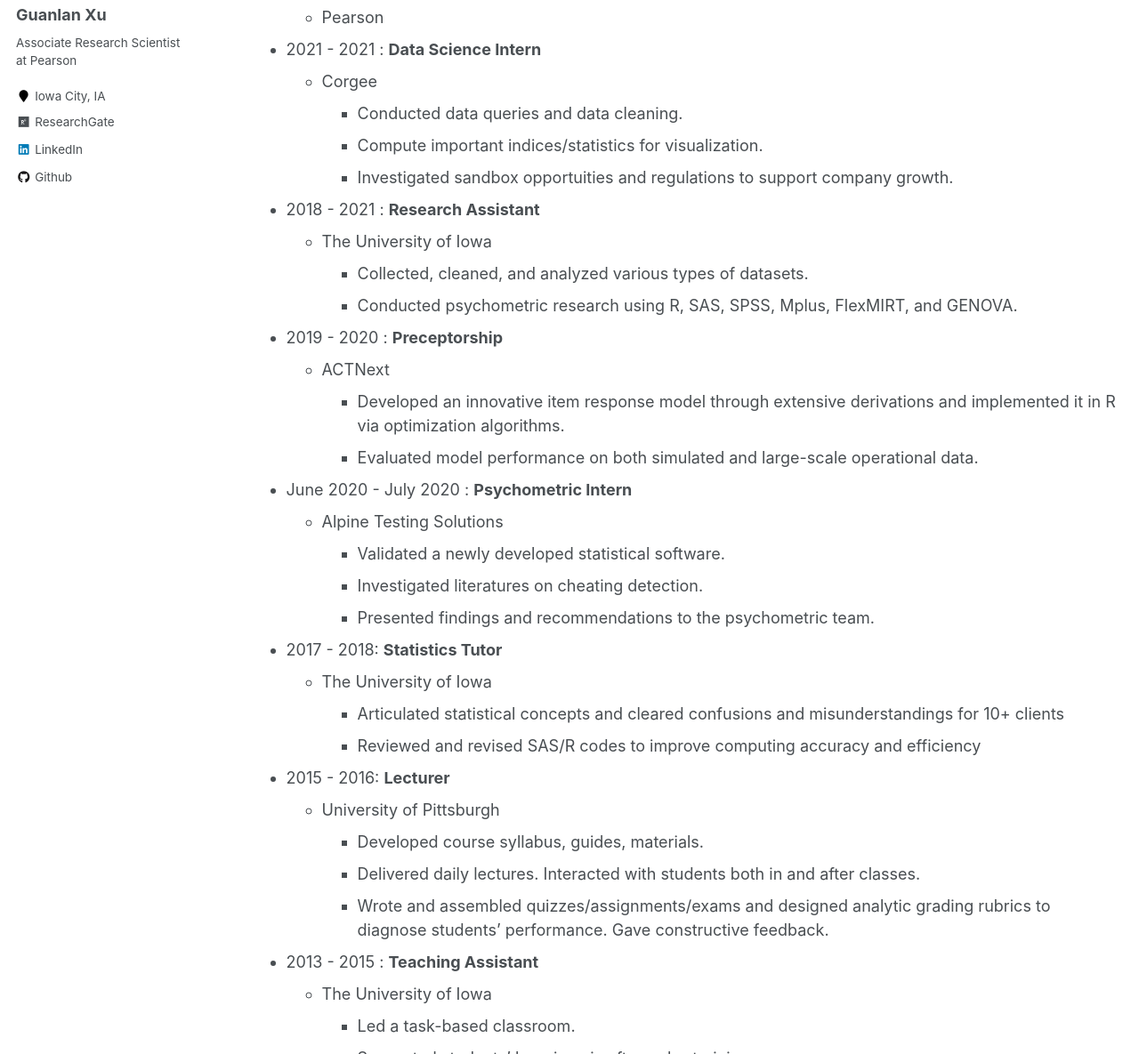
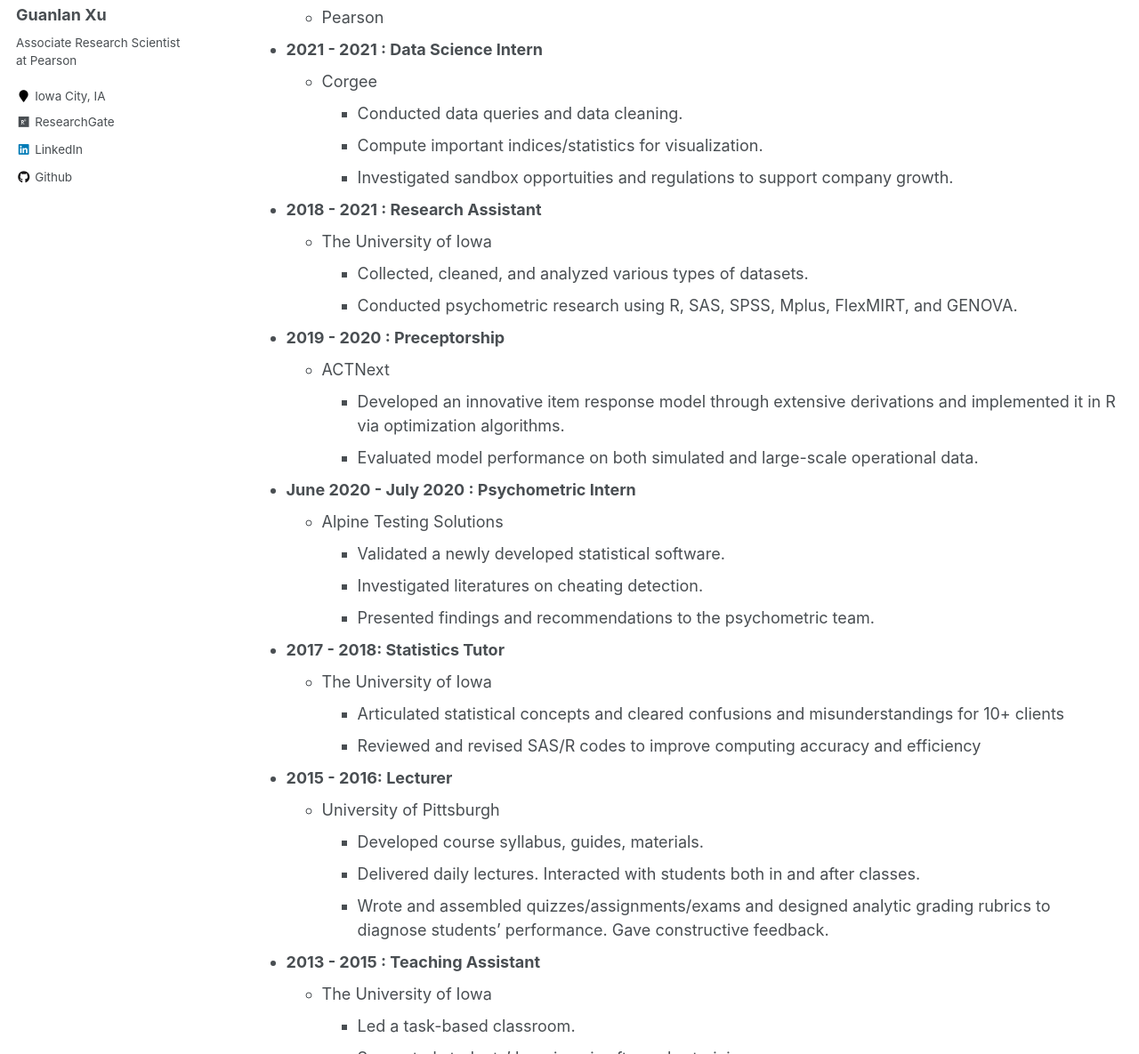
Before and after one commit to guanlanxu/guanlanxu.github.io, a Jekyll site: the page built from _pages/cv.md, in a window 1280 px wide and 1400 px high, scrolled down 232 px, cut to the strip 215-1400 px from the top of the window. Shown: the whole strip at 89% size. Built offline with Jekyll 4.4.1, drawn with Linux system fonts in a browser that asks for light colours; some of the changed text lies outside the part shown.

Commit message:
Update cv.md

```diff
--- a/_pages/cv.md
+++ b/_pages/cv.md
@@ -11,10 +11,10 @@ redirect_from:
 
 Education
 ======
-* Ph.D in Educational Measurement and Statistics, The University of Iowa
+* **Ph.D in Educational Measurement and Statistics, The University of Iowa**
   * Minor: Mathematical Statistics
-* M.S  in Biostatistics, The University of Iowa
-* B.A & M.A in Classical Chinese Literature, Nanjing University
+* **M.S  in Biostatistics, The University of Iowa**
+* **B.A & M.A in Classical Chinese Literature, Nanjing University**
 
 
 Work & Research Experience
@@ -22,50 +22,50 @@ Work & Research Experience
 * 2021 - present : **Associate Research Scientist**
   * Pearson
 
-* 2021 - 2021 : **Data Science Intern**
+* **2021 - 2021 : Data Science Intern**
   * Corgee
     * Conducted data queries and data cleaning.
     * Compute important indices/statistics for visualization.
     * Investigated sandbox opportuities and regulations to support company growth.
 
 
-* 2018 - 2021 : **Research Assistant**
+* **2018 - 2021 : Research Assistant**
   * The University of Iowa
     * Collected, cleaned, and analyzed various types of datasets.
     * Conducted psychometric research using R, SAS, SPSS, Mplus, FlexMIRT, and GENOVA.
 
 
-* 2019 - 2020 : **Preceptorship**
+* **2019 - 2020 : Preceptorship**
   * ACTNext
     * Developed an innovative item response model through extensive derivations and implemented it in R via optimization algorithms.
     * Evaluated model performance on both simulated and large-scale operational data.
 
-* June 2020 - July 2020 : **Psychometric Intern**
+* **June 2020 - July 2020 : Psychometric Intern**
   * Alpine Testing Solutions
     * Validated a newly developed statistical software.
     * Investigated literatures on cheating detection.
     * Presented findings and recommendations to the psychometric team.
 
-* 2017 - 2018: **Statistics Tutor**
+* **2017 - 2018: Statistics Tutor**
   * The University of Iowa
     * Articulated statistical concepts and cleared confusions and misunderstandings for 10+ clients
     * Reviewed and revised SAS/R codes to improve computing accuracy and efficiency
 
 
-* 2015 - 2016: **Lecturer**
+* **2015 - 2016: Lecturer**
   * University of Pittsburgh
     * Developed course syllabus, guides, materials.
     * Delivered daily lectures. Interacted with students both in and after classes.
     * Wrote and assembled quizzes/assignments/exams and designed analytic grading rubrics to diagnose students’ performance. Gave constructive feedback.
 
-* 2013 - 2015 : **Teaching Assistant**
+* **2013 - 2015 : Teaching Assistant**
   * The University of Iowa
     * Led a task-based classroom.
     * Supported students' learning via after-calss trainings.
     * Assisted course supervisor and collaborated with team teachers through regular meetings.
 
 
-* 2011 - 2012 : **Counselor**
+* **2011 - 2012 : Counselor**
   * Nanjing Medical University
     * Communicated regularly with students and parents. Supported undergraduate students make smooth transitions to university.
     * Gave weekly talks to 300+ students to enhance classroom cohesion. Kept a weekly journal on school's official website to record students' growth
@@ -89,31 +89,31 @@ Training & Certificates
 
 Services
 ======
-* Session Chair & paper reviewer:
+* **Session Chair & paper reviewer**:
   * Annual Meeting of National Council on Measurement in Education (2023), Chicago, IL
 
 Awards
 ======
-* Mar. 2021: Melvin R. Novick Award
+* **Mar. 2021: Melvin R. Novick Award**
   * College of Education, The University of Iowa
     * This award was established as a memorial for Professor Melvin R. Novick by the College of Education and Dr. Novick’s wife, Naomi. It is presented annually to a doctoral student who has shown outstanding academic performance and promise of the highest level of achievement inresearch in the field of educational measurement and research.
 
-* Mar. 2020 & Mar. 2021: Research Award
+* **Mar. 2020 & Mar. 2021: Research Award**
   * College of Education, The University of Iowa
     * This award is in recognition of an outstanding graduate student who has demonstrated outstanding research achievement through the academic year in educational measurement and statistics program at the University of Iowa.
 
 
-* Feb. 2020: Blommers/Hieronymus/Feldt Fellowship
+* **Feb. 2020: Blommers/Hieronymus/Feldt Fellowship**
   * College of Education, The University of Iowa
     * This award is in recognition of an outstanding doctoral student who has demonstrated academic achievement, professional promise, and have completed one full year in educational measurement and statistics program at the University of Iowa. This award is made possible by gifts to the University of Iowa Foundation from friends and colleagues of Professors Blommers, Hieronymus, and Feldt.
 
 
 
-* Oct. 2018: Third Place in 2018 Midwest Big Data Hackathon
+* **Oct. 2018: Third Place in 2018 Midwest Big Data Hackathon**
   * The University of Iowa
     * This award is in recognition of the third-place excellent team project out of 40 competitive team projects in the 2018 Midwest Hackathon competition at the University of Iowa.
 
-* Mar. 2004: Excellent Student of Wuxi City
+* **Mar. 2004: Excellent Student of Wuxi City**
   * Wuxi City Department of Education
     * This award is in recognition of an outstanding student who is all-round developed in moral, intellectual, physical, and aesthetics among 30,000+ competitors in Wuxi City.
 
```
